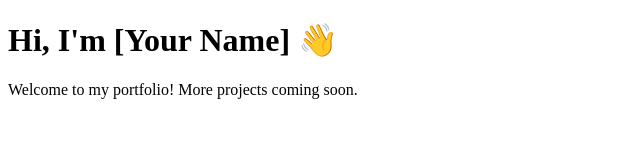
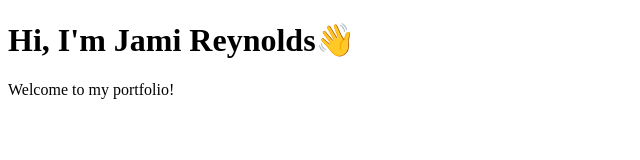
Before and after one commit to JReynolds1999/Portfolio, a plain HTML site: page index.html in a window 1280 px wide. Shown: the whole page, without its empty margins (0-640 px from the left). Drawn offline with Linux system fonts and the light colour scheme.

Commit message:
Update index.html

```diff
--- a/index.html
+++ b/index.html
@@ -6,7 +6,7 @@
   <title>My Portfolio</title>
 </head>
 <body>
-  <h1>Hi, I'm [Your Name] 👋</h1>
-  <p>Welcome to my portfolio! More projects coming soon.</p>
+  <h1>Hi, I'm Jami Reynolds👋</h1>
+  <p>Welcome to my portfolio!</p>
 </body>
 </html>
```
